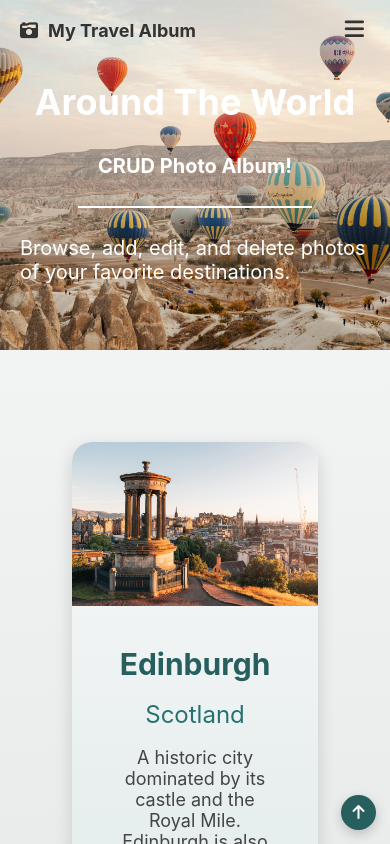
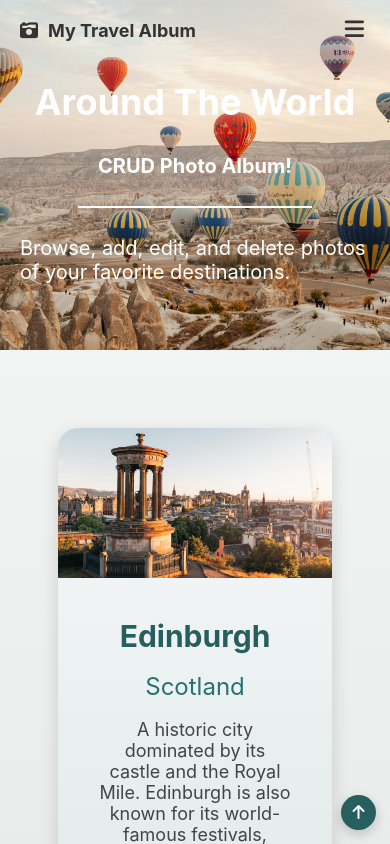
Before and after one commit to Rania-Papachr/places-app, a React (Create React App) app: page / in a window 390 px wide. Shown: the top 844 px of the page. Built offline with nearby package versions, Linux system fonts and the light colour scheme.

Commit message:
Final style adjustments

```diff
--- a/src/components/Card/Card.module.css
+++ b/src/components/Card/Card.module.css
@@ -100,8 +100,13 @@
     font-size: 30px;
   }
 
+  .card-img {
+    max-height: 150px;
+  }
+
   .location {
     font-size: 24px;
+    text-align: center;
   }
 
   .description {
--- a/src/components/DeleteModal/DeleteModal.module.css
+++ b/src/components/DeleteModal/DeleteModal.module.css
@@ -65,7 +65,7 @@
 
 .confirm-button,
 .cancel-button {
-  width: 22%;
+  width: 26%;
   padding: 6px;
   border-radius: 8px;
   font-weight: bold;
@@ -93,10 +93,3 @@
   background-color: #d32f2f;
   color: #fff;
 }
-
-@media (max-width: 320px) {
-  .cancel-button,
-  .confirm-button {
-    width: 28%;
-  }
-}
--- a/src/components/Form/Form.jsx
+++ b/src/components/Form/Form.jsx
@@ -172,6 +172,7 @@ const Form = ({ onSave }) => {
                     alt="Preview"
                     style={{
                       width: "200px",
+                      height: "160px",
                       marginTop: "10px",
                       borderRadius: "8px",
                     }}
--- a/src/components/Form/Form.module.css
+++ b/src/components/Form/Form.module.css
@@ -1,5 +1,5 @@
 .add-container {
-  margin: 60px auto;
+  margin: 20px auto;
   max-width: 800px;
   text-align: center;
   padding: 0 20px;
--- a/src/components/Home/Home.module.css
+++ b/src/components/Home/Home.module.css
@@ -6,3 +6,9 @@
   flex-wrap: wrap;
   margin: 72px;
 }
+
+@media (max-width: 426px) {
+  .all-cards {
+    margin: 58px;
+  }
+}
```
